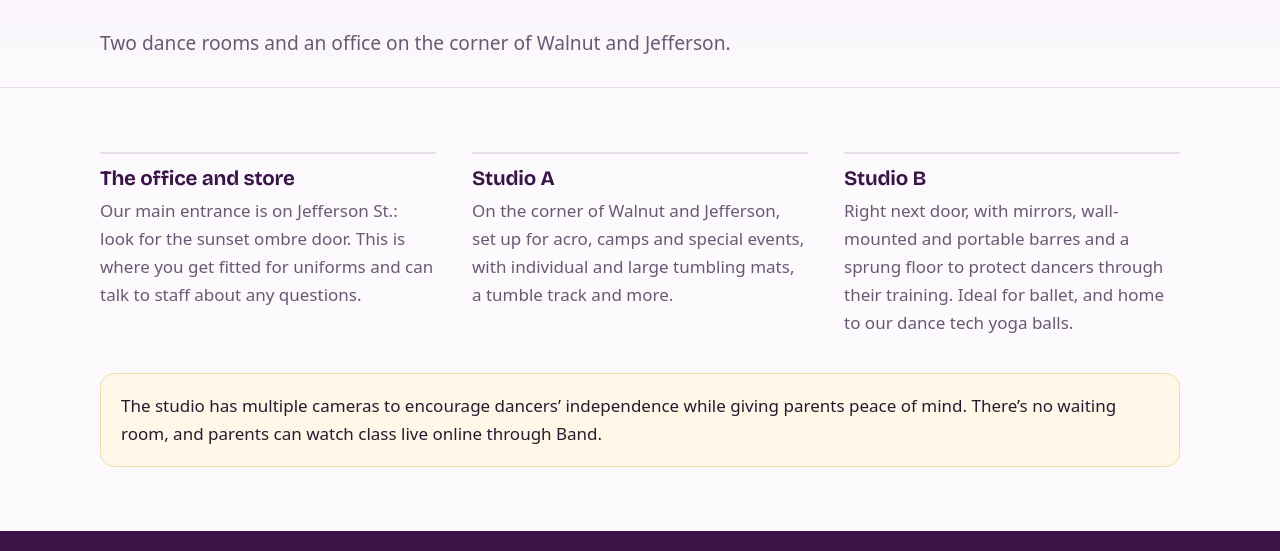
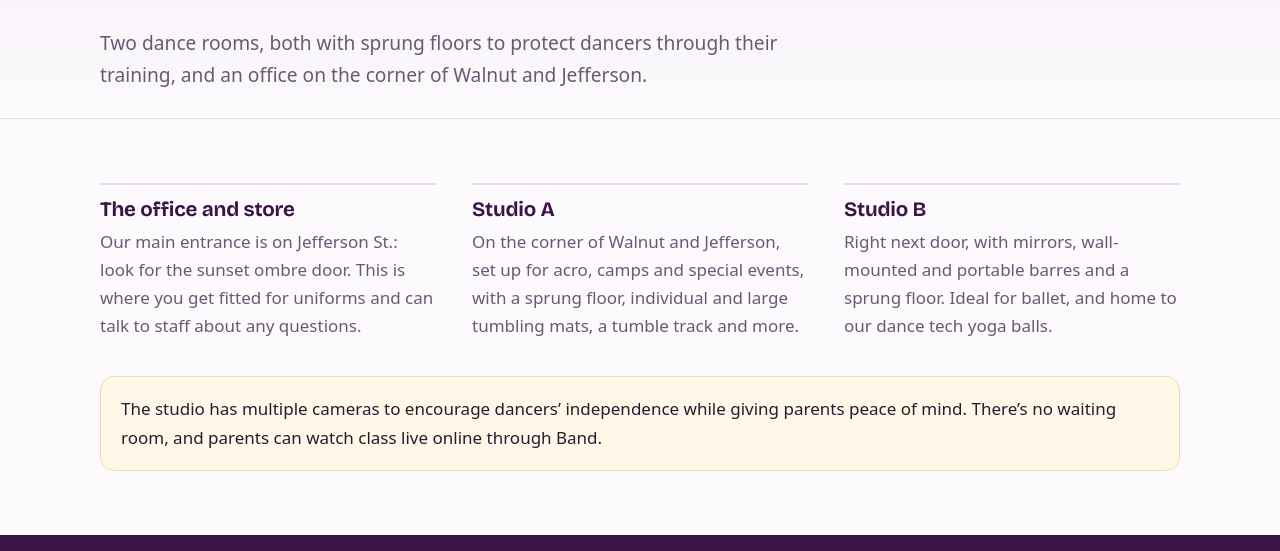
Before and after one commit to igniteyourflare/igniteyourflare-site, a plain HTML site: page about/facilities.html in a window 1280 px wide. Shown: the part 249-800 px from the top of the page. Drawn offline with Linux system fonts and the light colour scheme.

Commit message:
Both studios have sprung floors
Co-Authored-By: Claude Opus 5.5 <noreply@anthropic.com>
Claude-Session: https://claude.ai/code/session_01G1mC767fAsTeDZ3x343AHq

```diff
--- a/about/facilities.html
+++ b/about/facilities.html
@@ -4,12 +4,12 @@
 <meta charset="utf-8">
 <meta name="viewport" content="width=device-width, initial-scale=1">
 <title>Dance Studio Facilities in Downtown Red Bluff | Ignite Your Flare</title>
-<meta name="description" content="Ignite Your Flare's two downtown Red Bluff dance studios: an acro room with tumble track and mats, and a ballet room with barres and a sprung floor.">
+<meta name="description" content="Ignite Your Flare's two downtown Red Bluff dance studios, both with sprung floors: an acro room with tumble track and mats, and a ballet room with barres.">
 <link rel="canonical" href="https://www.igniteyourflare.com/about/facilities">
 <meta property="og:type" content="website">
 <meta property="og:site_name" content="Ignite Your Flare">
 <meta property="og:title" content="Dance Studio Facilities in Downtown Red Bluff | Ignite Your Flare">
-<meta property="og:description" content="Ignite Your Flare's two downtown Red Bluff dance studios: an acro room with tumble track and mats, and a ballet room with barres and a sprung floor.">
+<meta property="og:description" content="Ignite Your Flare's two downtown Red Bluff dance studios, both with sprung floors: an acro room with tumble track and mats, and a ballet room with barres.">
 <meta property="og:url" content="https://www.igniteyourflare.com/about/facilities">
 <meta property="og:image" content="https://www.igniteyourflare.com/images/og.jpg">
 <meta name="twitter:card" content="summary_large_image">
@@ -29,11 +29,11 @@
 <details class="menu"><summary>Menu</summary><nav aria-label="Main"><a href="/class-information">Classes</a><a href="/class-information/programs">Programs</a><a href="/tuition">Tuition</a><a href="/about">About</a><a href="/families">Current families</a><a href="/class-information/schedule">Schedule</a><a href="/contact-us">Contact</a><a class="btn btn-primary btn-small" href="/contact-us#try-a-class" style="color:#fff;text-align:center;margin-top:6px">Try a class</a></nav></details>
 </div></header>
 <main id="main">
-<div class="page-head"><div class="wrap"><div class="crumbs"><a href="/about">About</a></div><h1>Our studios in downtown Red Bluff</h1><p class="lead">Two dance rooms and an office on the corner of Walnut and Jefferson.</p></div></div>
+<div class="page-head"><div class="wrap"><div class="crumbs"><a href="/about">About</a></div><h1>Our studios in downtown Red Bluff</h1><p class="lead">Two dance rooms, both with sprung floors to protect dancers through their training, and an office on the corner of Walnut and Jefferson.</p></div></div>
 <section><div class="wrap cols-3">
 <div class="style-item"><h3>The office and store</h3><p>Our main entrance is on Jefferson St.: look for the sunset ombre door. This is where you get fitted for uniforms and can talk to staff about any questions.</p></div>
-<div class="style-item"><h3>Studio A</h3><p>On the corner of Walnut and Jefferson, set up for acro, camps and special events, with individual and large tumbling mats, a tumble track and more.</p></div>
-<div class="style-item"><h3>Studio B</h3><p>Right next door, with mirrors, wall-mounted and portable barres and a sprung floor to protect dancers through their training. Ideal for ballet, and home to our dance tech yoga balls.</p></div>
+<div class="style-item"><h3>Studio A</h3><p>On the corner of Walnut and Jefferson, set up for acro, camps and special events, with a sprung floor, individual and large tumbling mats, a tumble track and more.</p></div>
+<div class="style-item"><h3>Studio B</h3><p>Right next door, with mirrors, wall-mounted and portable barres and a sprung floor. Ideal for ballet, and home to our dance tech yoga balls.</p></div>
 </div>
 <div class="wrap" style="margin-top:36px"><div class="note"><p style="margin:0">The studio has multiple cameras to encourage dancers&rsquo; independence while giving parents peace of mind. There&rsquo;s no waiting room, and parents can watch class live online through Band.</p></div></div>
 </section>
```
Also changed, not shown: index.html (+1 -1 lines).
